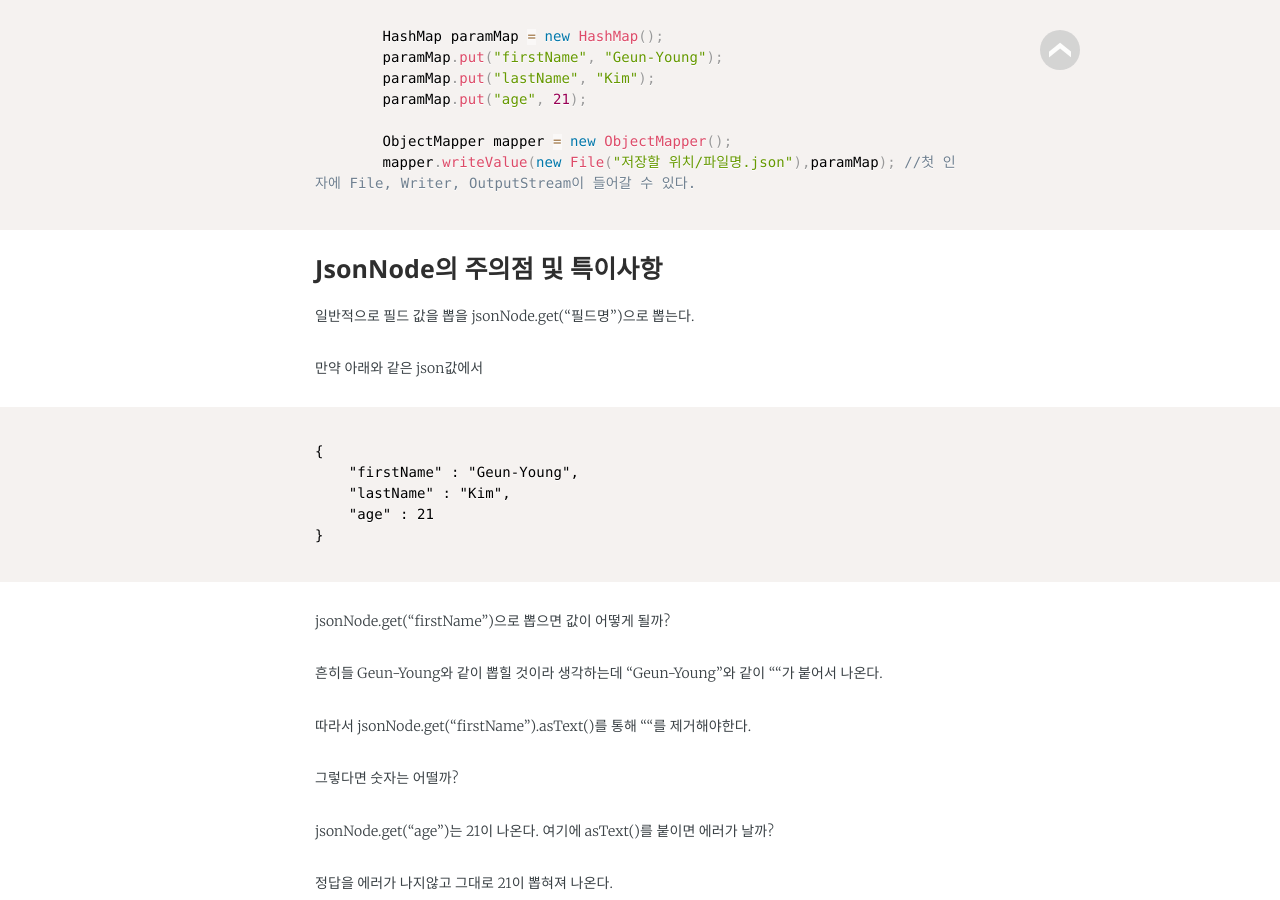
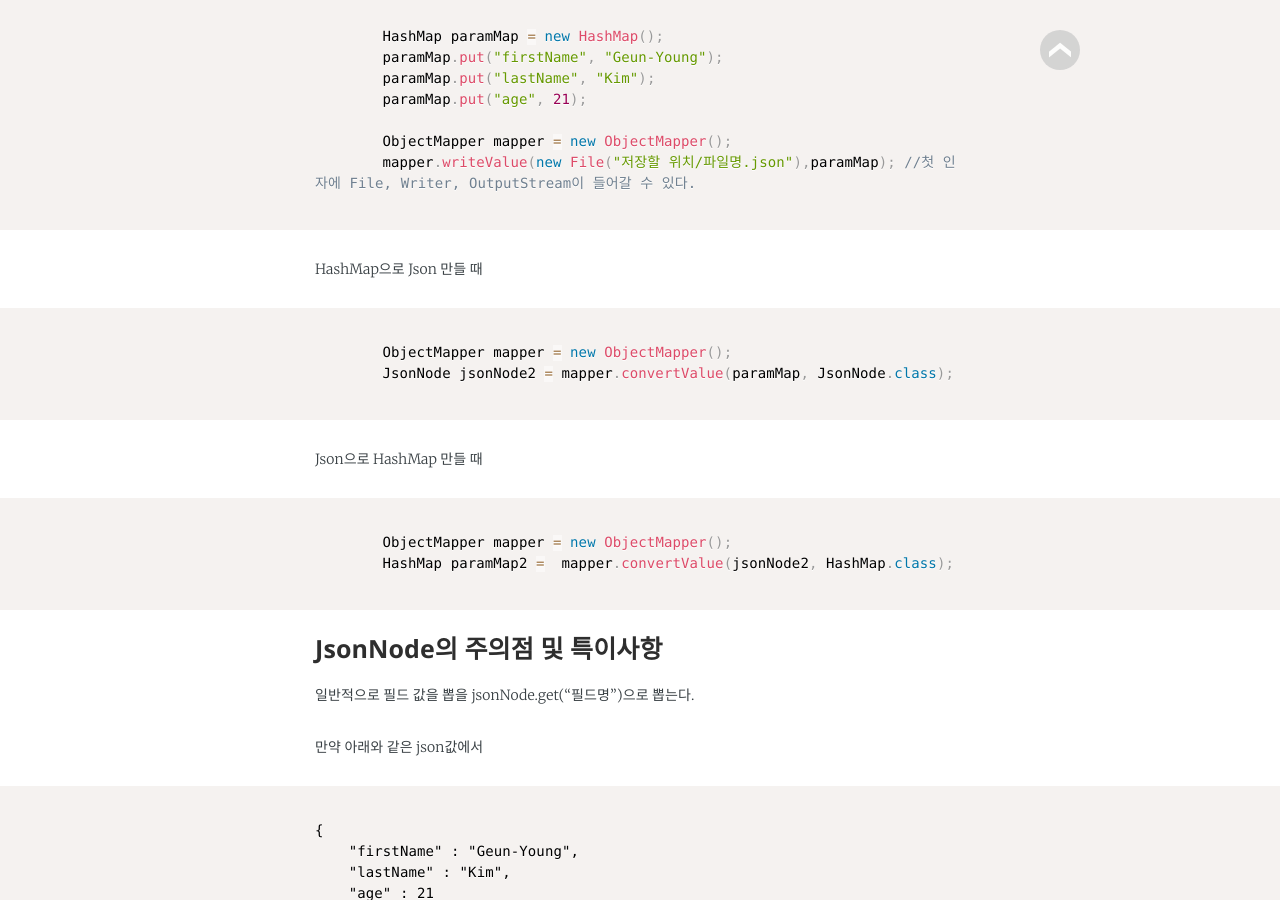
Before and after one commit to jwillmer/jekyllDecent, a Jekyll site: the page built from _posts/2019-06-25-JsonNode2.md, in a window 1280 px wide and 900 px high, scrolled down 1267 px. Built offline with Jekyll 4.4.1, drawn with Linux system fonts in a browser that asks for light colours; some web fonts are replaced.

Commit message:
Update 2019-06-25-JsonNode2.md

````diff
--- a/_posts/2019-06-25-JsonNode2.md
+++ b/_posts/2019-06-25-JsonNode2.md
@@ -52,6 +52,24 @@ json파일을 만들때
 
 ```
 
+HashMap으로 Json 만들 때
+
+```java
+
+		ObjectMapper mapper = new ObjectMapper();
+		JsonNode jsonNode2 = mapper.convertValue(paramMap, JsonNode.class);
+
+```
+
+Json으로 HashMap 만들 때
+
+```java
+
+		ObjectMapper mapper = new ObjectMapper();
+		HashMap paramMap2 =  mapper.convertValue(jsonNode2, HashMap.class);
+
+```
+
 ### JsonNode의 주의점 및 특이사항
 
 일반적으로 필드 값을 뽑을 jsonNode.get("필드명")으로 뽑는다.
````
